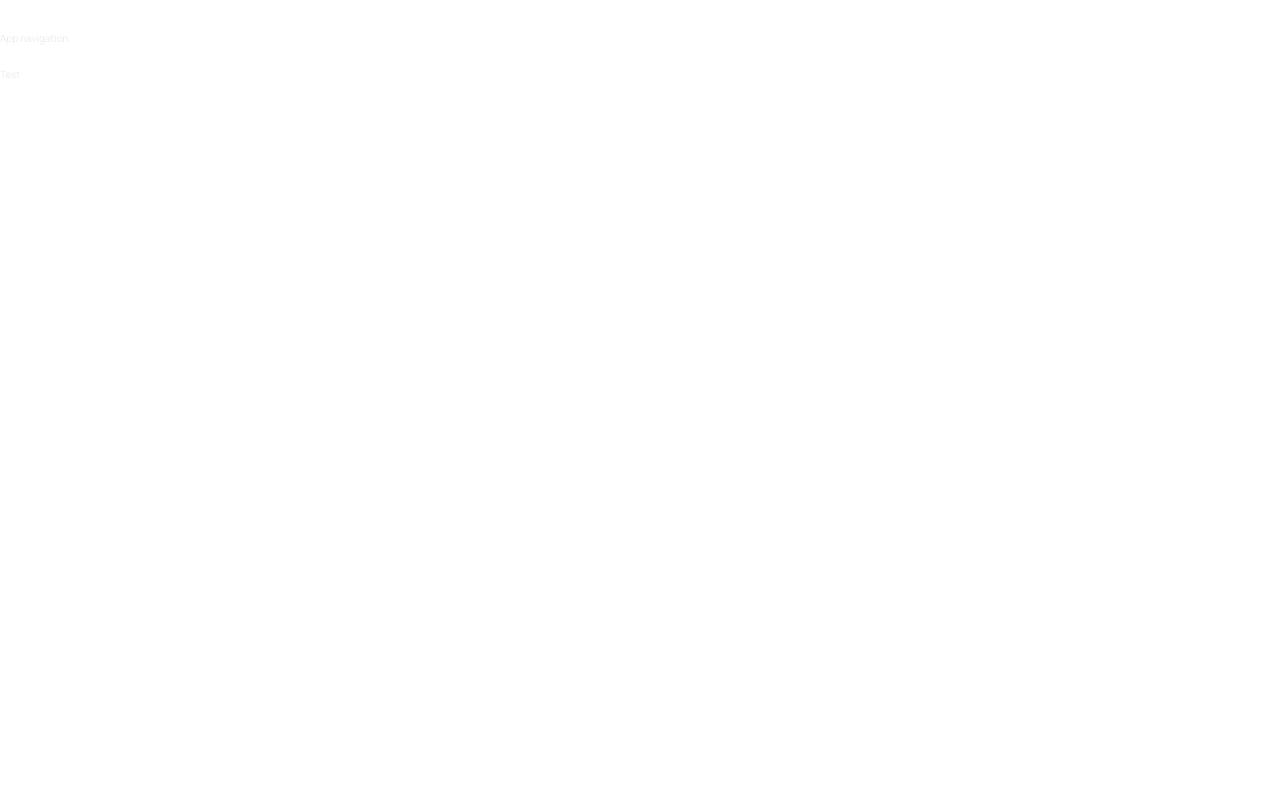
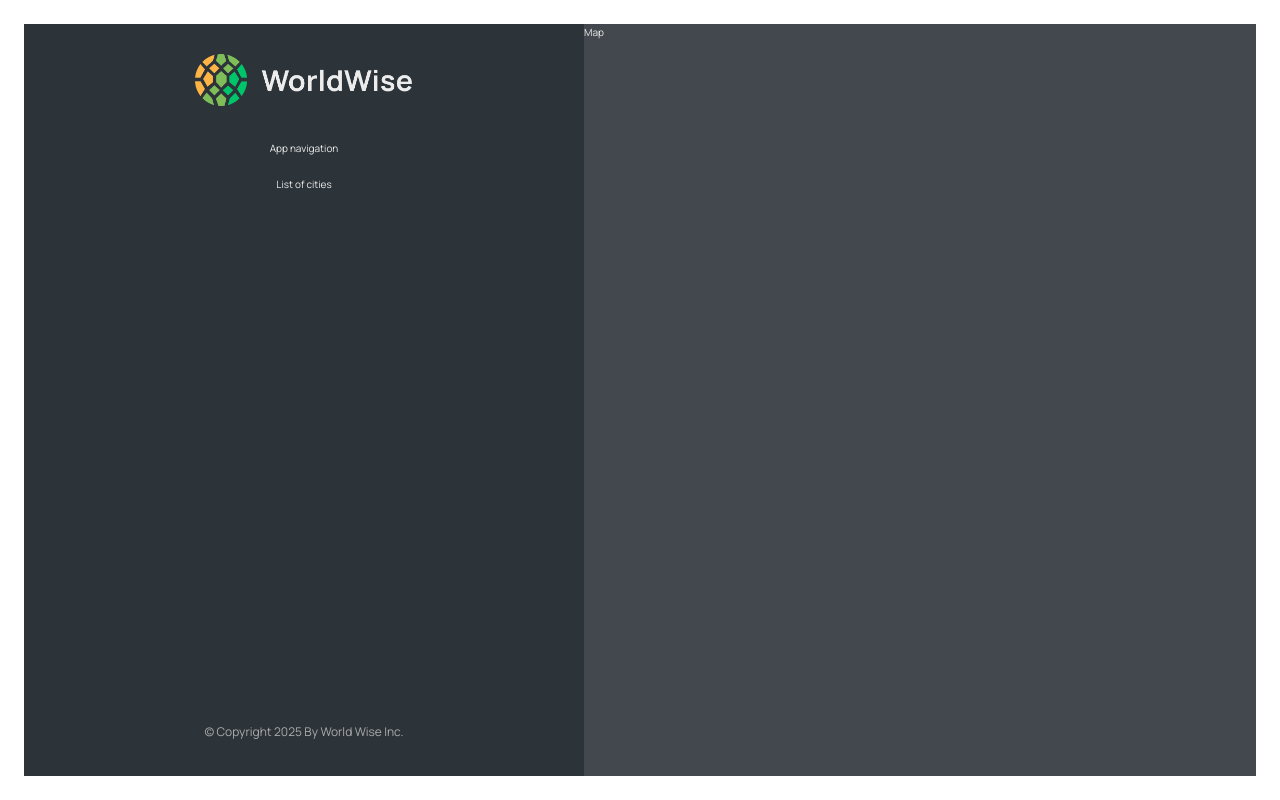
Before and after one commit to gustionusamba24/world-wise, a React (Vite) app: page /app in a window 1280 px wide. Built offline with nearby package versions, Linux system fonts and the light colour scheme.

Commit message:
feat: build app layout

```diff
--- /dev/null
+++ b/src/components/Footer.jsx
@@ -0,0 +1,14 @@
+import React from "react";
+import styles from "./Footer.module.css";
+
+function Footer() {
+  return (
+    <footer className={styles.footer}>
+      <p className={styles.copyright}>
+        &copy; Copyright {new Date().getFullYear()} By World Wise Inc.
+      </p>
+    </footer>
+  );
+}
+
+export default Footer;
--- /dev/null
+++ b/src/components/Footer.module.css
@@ -0,0 +1,8 @@
+.footer {
+  margin-top: auto;
+}
+
+.copyright {
+  font-size: 1.2rem;
+  color: var(--color-light--1);
+}
--- /dev/null
+++ b/src/components/Map.jsx
@@ -0,0 +1,8 @@
+import React from "react";
+import styles from "./Map.module.css";
+
+function Map() {
+  return <div className={styles.mapContainer}>Map</div>;
+}
+
+export default Map;
--- /dev/null
+++ b/src/components/Sidebar.jsx
@@ -0,0 +1,21 @@
+import React from "react";
+import styles from "./Sidebar.module.css";
+
+import AppNav from "./AppNav";
+import Logo from "./Logo";
+import Footer from "./Footer";
+
+function Sidebar() {
+  return (
+    <div className={styles.sidebar}>
+      <Logo />
+      <AppNav />
+
+      <p>List of cities</p>
+
+      <Footer />
+    </div>
+  );
+}
+
+export default Sidebar;
--- a/src/components/Sidebar.module.css
+++ b/src/components/Sidebar.module.css
@@ -8,12 +8,3 @@
   align-items: center;
   height: calc(100vh - 4.8rem);
 }
-
-.footer {
-  margin-top: auto;
-}
-
-.copyright {
-  font-size: 1.2rem;
-  color: var(--color-light--1);
-}
--- a/src/pages/AppLayout.jsx
+++ b/src/pages/AppLayout.jsx
@@ -1,12 +1,14 @@
 import React from "react";
+import styles from "./AppLayout.module.css";
 
-import AppNav from "../components/AppNav";
+import Sidebar from "../components/Sidebar";
+import Map from "../components/Map";
 
 function AppLayout() {
   return (
-    <div>
-      <AppNav />
-      <p>Test</p>
+    <div className={styles.app}>
+      <Sidebar />
+      <Map />
     </div>
   );
 }
```
